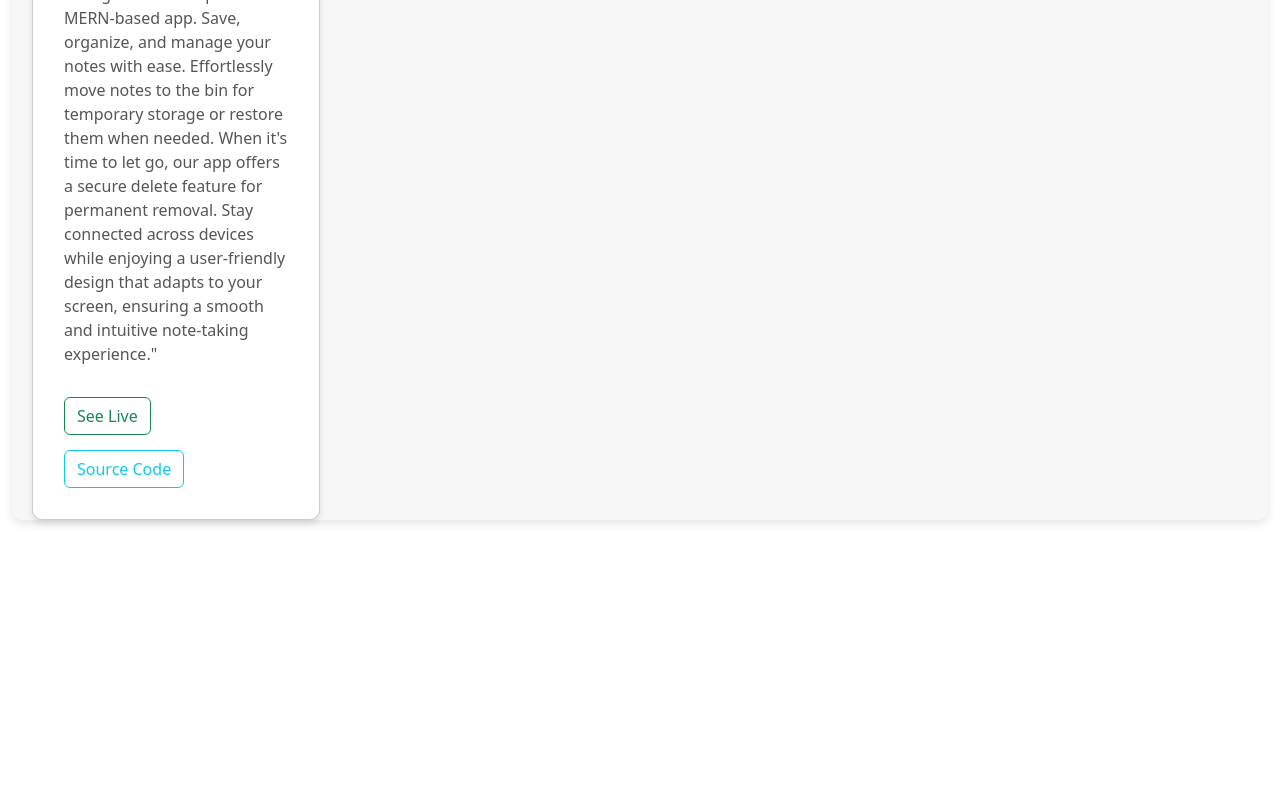
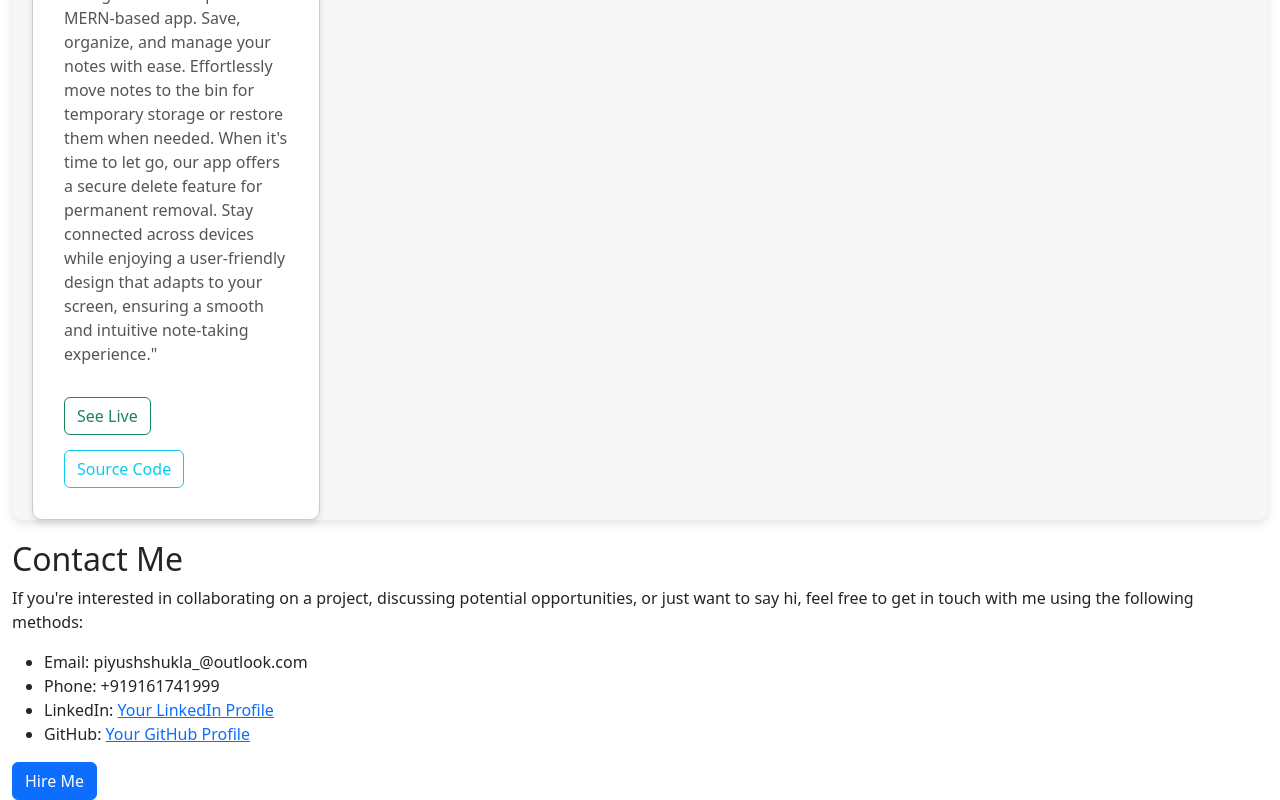
Before and after one commit to panditofcodes/portfolio, a React (Create React App) app: page / in a window 1280 px wide. Shown: the part 2515-3315 px from the top of the page. Before the commit the page ends 3055 px from the top, so only its background shows below. Built offline with nearby package versions, Linux system fonts and the light colour scheme.

Commit message:
Contact page added.

```diff
--- a/src/component/Contact.js
+++ b/src/component/Contact.js
@@ -2,12 +2,29 @@ import React from "react";
 
 const Contact = () => {
   return (
-    <div className="contact-container" data-aos="fade-down">
+    <div className="contact" data-aos="fade-down">
       <h2>Contact Me</h2>
-      <p>If you're interested in working with me or have any inquiries, feel free to get in touch!</p>
-      <a href="mailto:your.email@example.com" className="hire-me-button">
-        Hire Me
-      </a>
+      <p>
+        If you're interested in collaborating on a project, discussing potential
+        opportunities, or just want to say hi, feel free to get in touch with me
+        using the following methods:
+      </p>
+      <ul>
+        <li>Email: piyushshukla_@outlook.com</li>
+        <li>Phone: +919161741999</li>
+        <li>
+          LinkedIn:{" "}
+          <a href="https://www.linkedin.com/in/panditofcodes/">
+            Your LinkedIn Profile
+          </a>
+        </li>
+        <li>
+          GitHub:{" "}
+          <a href="https://github.com/panditofcodes">Your GitHub Profile</a>
+        </li>
+        {/* Add more contact methods if needed */}
+      </ul>
+      <button className="btn btn-primary">Hire Me</button>
     </div>
   );
 };
--- a/src/component/Landingpage.js
+++ b/src/component/Landingpage.js
@@ -15,7 +15,7 @@ export default function Landingpage() {
         <Home />
         <About />
         <Projects />
-        {/* <Contact /> */}
+        <Contact />
       </div>
     </>
   );
```
